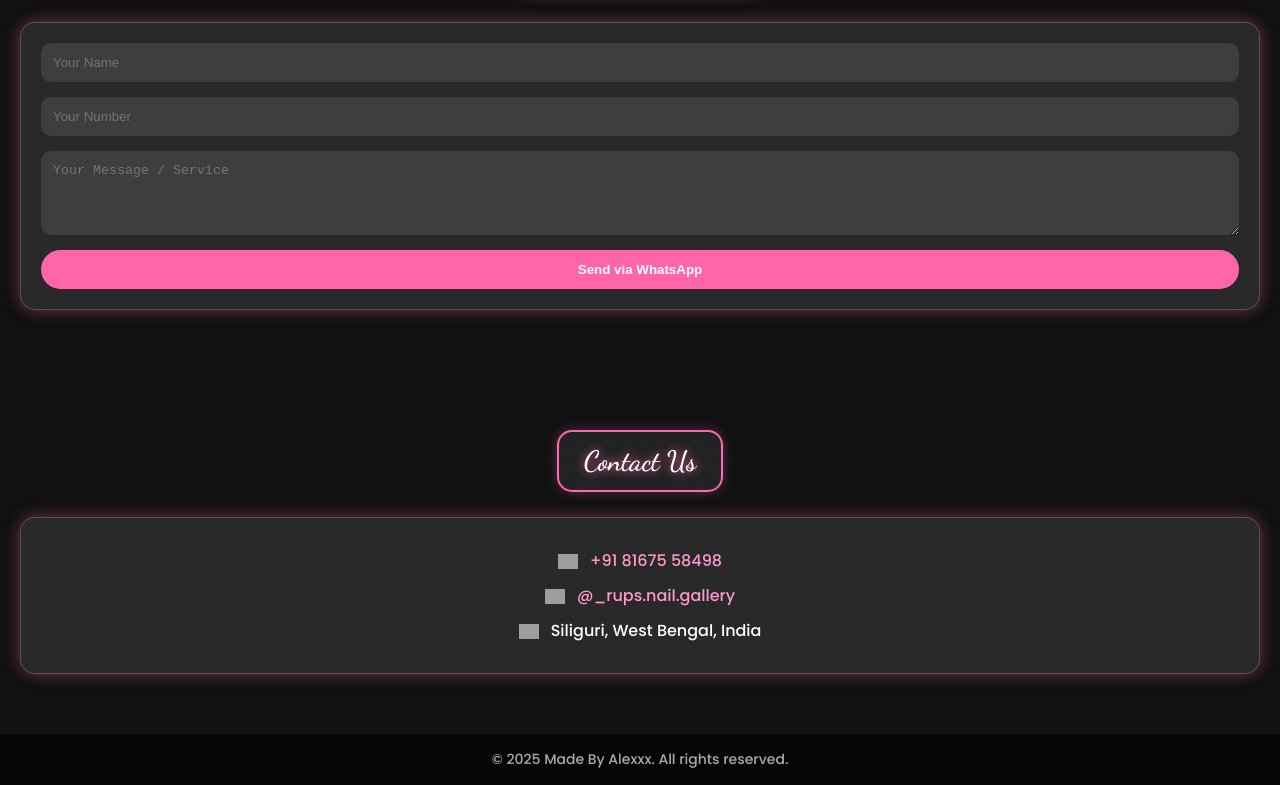
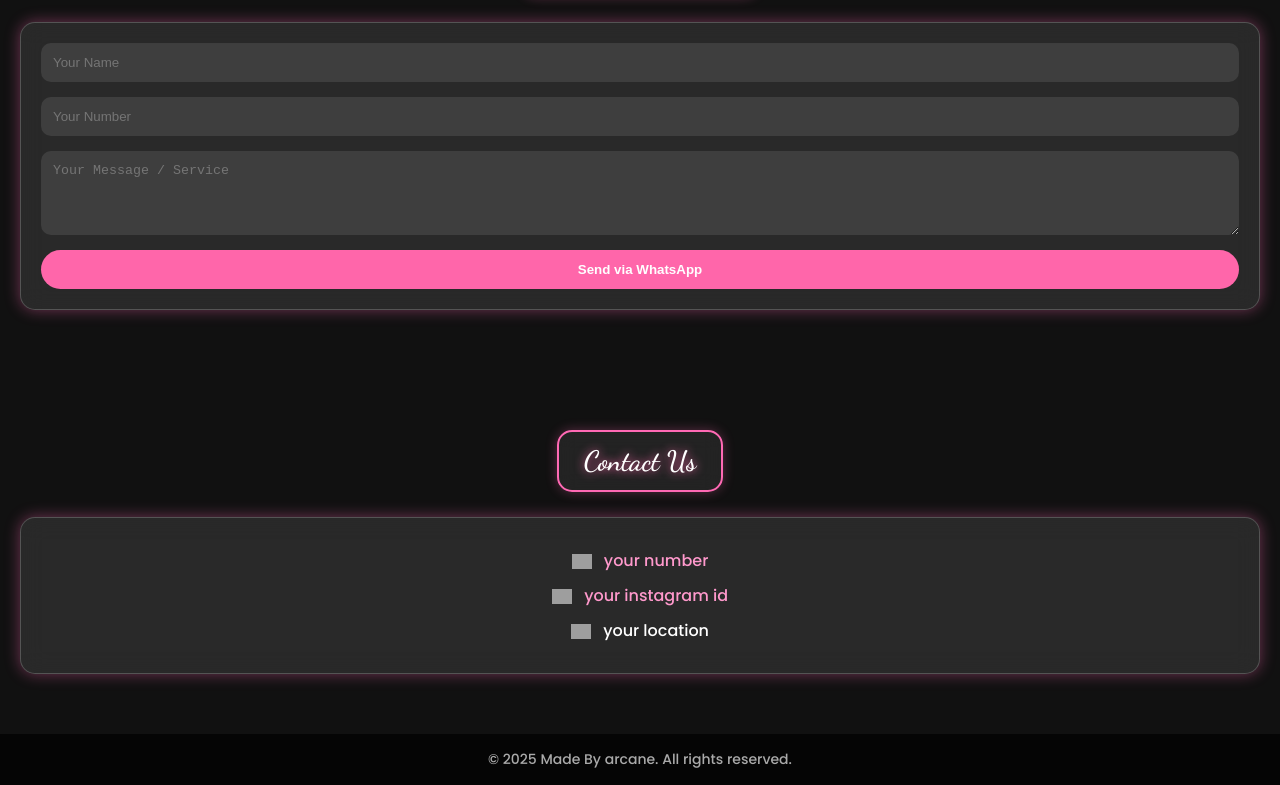
Before and after one commit to codingcreatively/rup-s-nail-gallery, a plain HTML site: page index.html in a window 1280 px wide. Shown: the part 2079-2864 px from the top of the page. Drawn offline with Linux system fonts and the light colour scheme; grey boxes are pictures that could not be loaded.

Commit message:
Revise contact details and footer author
Updated contact information and footer credits.

```diff
--- a/index.html
+++ b/index.html
@@ -401,26 +401,26 @@
       <a href="https://wa.me/+918167558498" target="_blank">
         <img src="https://cdn-icons-png.flaticon.com/512/733/733585.png"
              alt="WhatsApp" style="width:20px; vertical-align:middle; margin-right:8px;">
-        +91 81675 58498
+        your number
       </a>
     </p>
     <p>
       <a href="https://www.instagram.com/_rups.nail.gallery_?igsh=MWNud2Rhcnk1NW5udQ==" target="_blank">
         <img src="https://cdn-icons-png.flaticon.com/512/2111/2111463.png"
              alt="Instagram" style="width:20px; vertical-align:middle; margin-right:8px;">
-        @_rups.nail.gallery
+        your instagram id
       </a>
     </p>
     <p>
       <img src="https://cdn-icons-png.flaticon.com/512/684/684908.png"
            alt="Location" style="width:20px; vertical-align:middle; margin-right:8px;">
-      Siliguri, West Bengal, India
+      your location
     </p>
   </div>
 </section>
 
   <!-- FOOTER -->
-  <footer>© 2025 Made By Alexxx. All rights reserved.</footer>
+  <footer>© 2025 Made By arcane. All rights reserved.</footer>
 
   <script>
     // Panel
```
